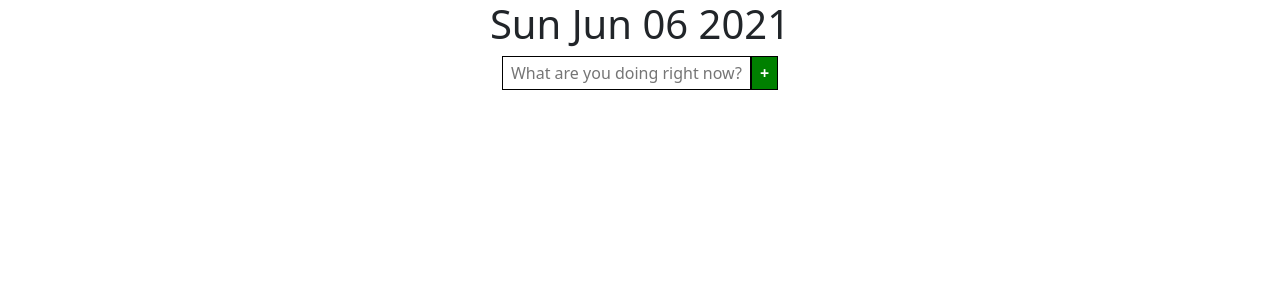
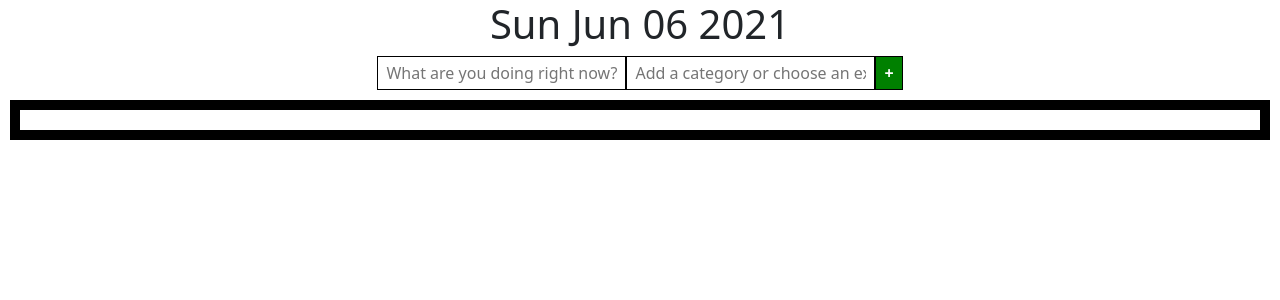
Before and after one commit to Ardad2/Time-Tracker, a React (Create React App) app: page / in a window 1280 px wide. Shown: the top 300 px of the page. Built offline with nearby package versions, Linux system fonts and the light colour scheme.

Commit message:
added categories

```diff
--- a/src/Timer.js
+++ b/src/Timer.js
@@ -1,10 +1,11 @@
 class Timer
 {
-    constructor(name)
+    constructor(name,category)
     {
         this.name = name;
         this.time = 0;
         this.isRunning = false;
+        this.category = category;
     }
 }
 
--- a/src/actions/index.js
+++ b/src/actions/index.js
@@ -1,9 +1,9 @@
 export const NEW_TIMER = 'NEW_TIMER'
-export const addTimer = (name) =>
+export const addTimer = (name, category) =>
 {
     return {
         type: NEW_TIMER,
-        payload: { name }
+        payload: { name, category }
     }
 }
 
--- a/src/components/ListTimers.css
+++ b/src/components/ListTimers.css
@@ -1,5 +1,5 @@
-.ListTimers {
-  display: flex;
-  justify-content: center;
-  border: 10px;
+.TimerList {
+  border: 10px solid #000;
+  padding: 10px;
+  margin: 10px;
 }
--- a/src/components/ListTimers.js
+++ b/src/components/ListTimers.js
@@ -12,7 +12,7 @@ export default function ListTimers() {
 const timers = useSelector(state => state.timers)
 
     return (
-        <div>
+        <div className="TimerList">
             {timers.map((timer,i) => {
                 return (
                     <TimerView
--- a/src/components/NewTimer.js
+++ b/src/components/NewTimer.js
@@ -9,6 +9,7 @@ export default function NewTimer() {
 
 
     const [ name, setName ] = useState('')
+    const [ category, setCategory ] = useState('')
     const dispatch = useDispatch();
 
     return (
@@ -20,8 +21,15 @@ export default function NewTimer() {
             value={name}
             onChange={(e) => setName(e.target.value)}
             />
+             <input
+            type='text'
+            placeholder="Add a category or choose an existing one"
+            name="category"
+            value={category}
+            onChange={(e) => setCategory(e.target.value)}
+            />
 
-        <button onClick={() => dispatch(addTimer(name))}>+</button>
+        <button onClick={() => dispatch(addTimer(name, category))}>+</button>
         </div>
     )
 }
--- a/src/components/TimerView.js
+++ b/src/components/TimerView.js
@@ -17,6 +17,7 @@ export default function TimerView(props) {
   return (
     <div className="TimerView">
       <h2>{timer.name}</h2>
+      <h2>{timer.category}</h2>
       <h1>{formatTime(timer.time)}</h1>
       <button className={timer.isRunning? "btn btn-danger m-2":"btn btn-success m-2"}
         onClick={() => dispatch(toggleTimer(index))}
--- a/src/reducers/timersReducer.js
+++ b/src/reducers/timersReducer.js
@@ -13,7 +13,8 @@ const timersReducer = (state = [], action) => {
             })
         case NEW_TIMER:
             const name = action.payload.name ? action.payload.name : `Timer ${state.length}`
-            return [new Timer(name),...state]
+            const category = action.payload.category ? action.payload.category : `Uncategorized`
+            return [new Timer(name,category),...state]
 
 
         case TOGGLE_TIMER:
```
